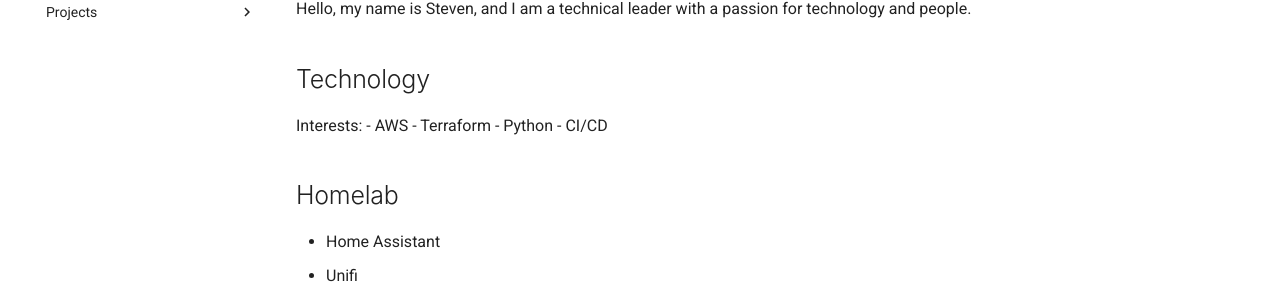
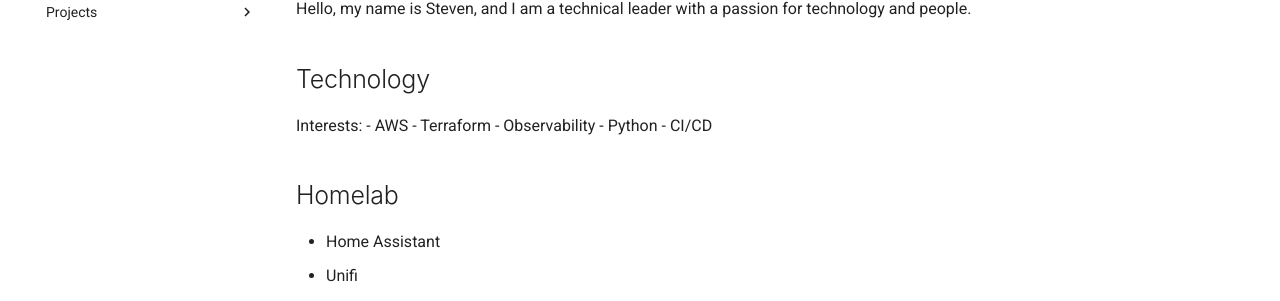
Before and after one commit to stevejoluc/stevejoluc.github.io, an MkDocs documentation site: the page built from docs/about/about.md, in a window 1280 px wide. Shown: the part 225-526 px from the top of the page. Built offline with MkDocs 1.6.1 and Material for MkDocs 9.7.7, drawn with Linux system fonts in a browser that asks for light colours.

Commit message:
Update about.md

```diff
--- a/docs/about/about.md
+++ b/docs/about/about.md
@@ -9,6 +9,7 @@ Hello, my name is Steven, and I am a technical leader with a passion for technol
 Interests:
 - AWS
 - Terraform
+- Observability
 - Python
 - CI/CD
 
```
